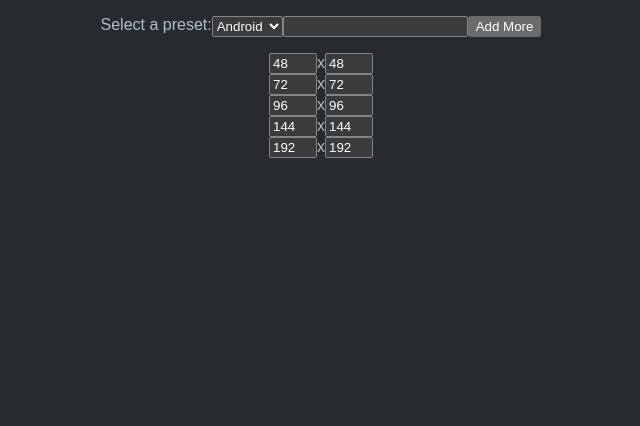
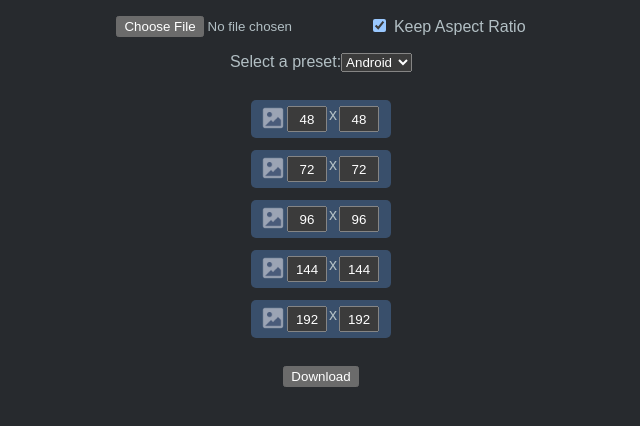
Before and after one commit to AbidAlWassie/icon-resizer, a plain HTML site: page presets.html in a window 1280 px wide. Shown: the whole page, without its empty margins (319-959 px from the left). Drawn offline with Linux system fonts and the light colour scheme.

Commit message:
resizing multiple images with given values

```diff
--- a/css/style.css
+++ b/css/style.css
@@ -8,6 +8,21 @@ body {
   margin: 0;
   color: #b2bfc4;
   background: #272a2e;
+}
+
+input {
+  /* background: #27303b; */
+}
+
+input::-webkit-outer-spin-button,
+input::-webkit-inner-spin-button {
+  -webkit-appearance: none;
+  margin: 0;
+}
+
+/* Firefox */
+input[type=number] {
+  -moz-appearance: textfield;
 }
 
 .container {
@@ -32,8 +47,45 @@ body {
   flex-direction: row;
 }
 
-.resizer__canvas {
+.resizeUnits {
+  margin: 12px 16px;
+  padding: 6px 10px;
+  background: #394f6b;
+  display: flex;
+  border-radius: 5px;
+}
+
+.resizeUnit {
+  text-align: center;
+  width: 32px;
+  height: 20px;
+  margin: 0 2px;
+}
+
+.resizedImgCanvas {
   image-rendering: pixelated;
   max-width: 200px;
   max-height: 200px;
 }
+
+input,
+textarea {
+  outline: 2px solid transparent;
+  outline-offset: 2px;
+  /* padding: 2px 4px; */
+}
+
+input:focus {
+  border: 2px solid dodgerblue;
+}
+
+#inputField {
+  max-width: 50px;
+  margin: 0 6px;
+}
+
+.placeholderImg {
+  width: 24px;
+  height: 24px;
+  /* margin: 10px 0 0 0; */
+}
--- a/js/preset.js
+++ b/js/preset.js
@@ -3,8 +3,8 @@ window.onload = function () {
 };
 
 var inputField = document.getElementById("inputField");
-var addBtn = document.getElementById("addBtn");
 var resizeOptions = document.getElementById("resizeOptions");
+// var addBtn = document.getElementById("addBtn");
 
 const iconsSelect = document.getElementById("icons");
 
@@ -14,26 +14,32 @@ function loadJsonData() {
   const selectedValue = iconsSelect.value;
   const fileName = `${selectedValue}.json`;
 
+  // load the default preset
   if (!resizeOptions.innerHTML.trim() === "") {
-    console.log("empty");
     resizeOptions.innerHTML = "";
   } else {
     resizeOptions.innerHTML = "";
-    console.log("not empty");
   }
 
+  // fetch data from the selected file
   fetch(`json/${fileName}`)
     .then((response) => response.json())
     .then((data) => {
+      // check the number of items in the array
       const counter = data.sizes.length;
-      console.log(`Number of objects: ${counter}`);
+      console.log(`objects in json: ${counter}`);
 
+      // create the items for the number of items in the array and also based on the data
       for (i = 0; i < counter; i++) {
         const obj = data.sizes[i];
         const newInput = document.createElement("div");
         newInput.className = "resizeUnits";
 
         newInput.innerHTML = `
+        <!-- image as placeholder -->
+
+        <img class="placeholderImg" src="assets/picture.png" alt="placeholder_image">
+
         <input class="resizeUnit width" type="number" placeholder="${
           i + 1
         }" value=${
@@ -41,28 +47,70 @@ function loadJsonData() {
         }>x<input class="resizeUnit height" type="number" placeholder="${
           i + 1
         }" value=${obj.height}>`;
-
         console.log(`${i}: ${obj.name}, ${obj.width}, ${obj.height}`);
         resizeOptions.appendChild(newInput);
       }
+
+      const fileInput = document.querySelector(".resizerFile");
+
+      fileInput.addEventListener("change", () => {
+        const reader = new FileReader();
+        reader.addEventListener("load", () => {
+          const placeholderImgs = document.querySelectorAll(".placeholderImg");
+          for (let i = 0; i < placeholderImgs.length; i++) {
+            placeholderImgs[i].src = reader.result;
+          }
+        });
+        reader.readAsDataURL(fileInput.files[0]);
+      });
     })
     .catch((error) => {
       console.error(`Error loading ${fileName}:`, error);
     });
 }
 
-addBtn.addEventListener("click", function () {
-  times = parseInt(inputField.value);
-  createSize(times);
-});
+function resizeAndDownload() {
+  const placeholderImgs = document.querySelectorAll(".placeholderImg");
+  const resizeUnits = document.querySelectorAll(".resizeUnits");
 
-function createSize(times) {
-  for (i = 0; i < times; i++) {
-    newElement = document.createElement("div");
-    newElement.innerHTML = `
-    <input class="resizeUnit width" type="number" placeholder="${
-      i + 1
-    }">x<input class="resizeUnit height" type="number" placeholder="${i + 1}">`;
-    resizeOptions.appendChild(newElement);
+  for (let i = 0; i < placeholderImgs.length; i++) {
+    const img = placeholderImgs[i];
+    const resizeUnit = resizeUnits[i];
+    const width = resizeUnit.querySelector(".width").value;
+    const height = resizeUnit.querySelector(".height").value;
+
+    // create a canvas element
+    const canvas = document.createElement("canvas");
+    const ctx = canvas.getContext("2d");
+
+    // set canvas dimensions
+    canvas.width = width;
+    canvas.height = height;
+
+    // draw image on canvas
+    ctx.drawImage(img, 0, 0, width, height);
+
+    // convert canvas to data URL and download
+    const downloadLink = document.createElement("a");
+    downloadLink.download = `${width}x${height}.png`;
+    downloadLink.href = canvas.toDataURL("image/png");
+    downloadLink.click();
+    console.log(`${width}x${height}`);
   }
 }
+
+// addBtn.addEventListener("click", function () {
+//   times = parseInt(inputField.value);
+//   createSize(times);
+// });
+
+// function createSize(times) {
+//   for (i = 0; i < times; i++) {
+//     newElement = document.createElement("div");
+//     newElement.innerHTML = `
+//     <input class="resizeUnit width" type="number" placeholder="${
+//       i + 1
+//     }">x<input class="resizeUnit height" type="number" placeholder="${i + 1}">`;
+//     resizeOptions.appendChild(newElement);
+//   }
+// }
--- a/presets.html
+++ b/presets.html
@@ -12,13 +12,13 @@
 
 <body>
 
-  <!-- <div class="upload container">
-    <input type="file" class="resizer__file">
+  <div class="upload container">
+    <input type="file" class="resizerFile">
     <label>
-      <input type="checkbox" class="resizer__aspect" checked>
+      <input type="checkbox" class="resizerAspect" checked>
       Keep Aspect Ratio
     </label>
-  </div> -->
+  </div>
 
   <div class="preset container">
     <label for="icons">Select a preset:</label>
@@ -27,20 +27,29 @@
       <option value="ios">iOS</option>
       <option value="desktop">Desktop</option>
       <option value="linux">Linux</option>
-      <option value="macos">Macos</option>
+      <option value="macos">macOS</option>
+      <!-- <option value="none">None</option> -->
     </select>
-    <input type="number" id="inputField">
+  </div>
+
+  <!-- <div class="customPreset container">
+    <input type="number" id="inputField" placeholder="add size">
     <button class="primaryBtn" id="addBtn">Add More</button>
-    <!-- <button>Create Preset</button> -->
-  </div>
+    <button>Create Preset</button>
+  </div> -->
+
 
   <div class="presetValues container">
     <div id="resizeOptions"></div>
   </div>
 
-  <div class="output container">
-    <canvas class="resizer__canvas" width="500" height="500"></canvas>
+  <div class="downloadImg container">
+    <button onclick="resizeAndDownload()">Download</button>
   </div>
+
+  <!-- <div class="output container">
+    <canvas class="resizedImgCanvas" width="500" height="500"></canvas>
+  </div> -->
 
 
 
```
Also changed, not shown: json/macos.json (+0 -15 lines), assets/picture.png (added).
